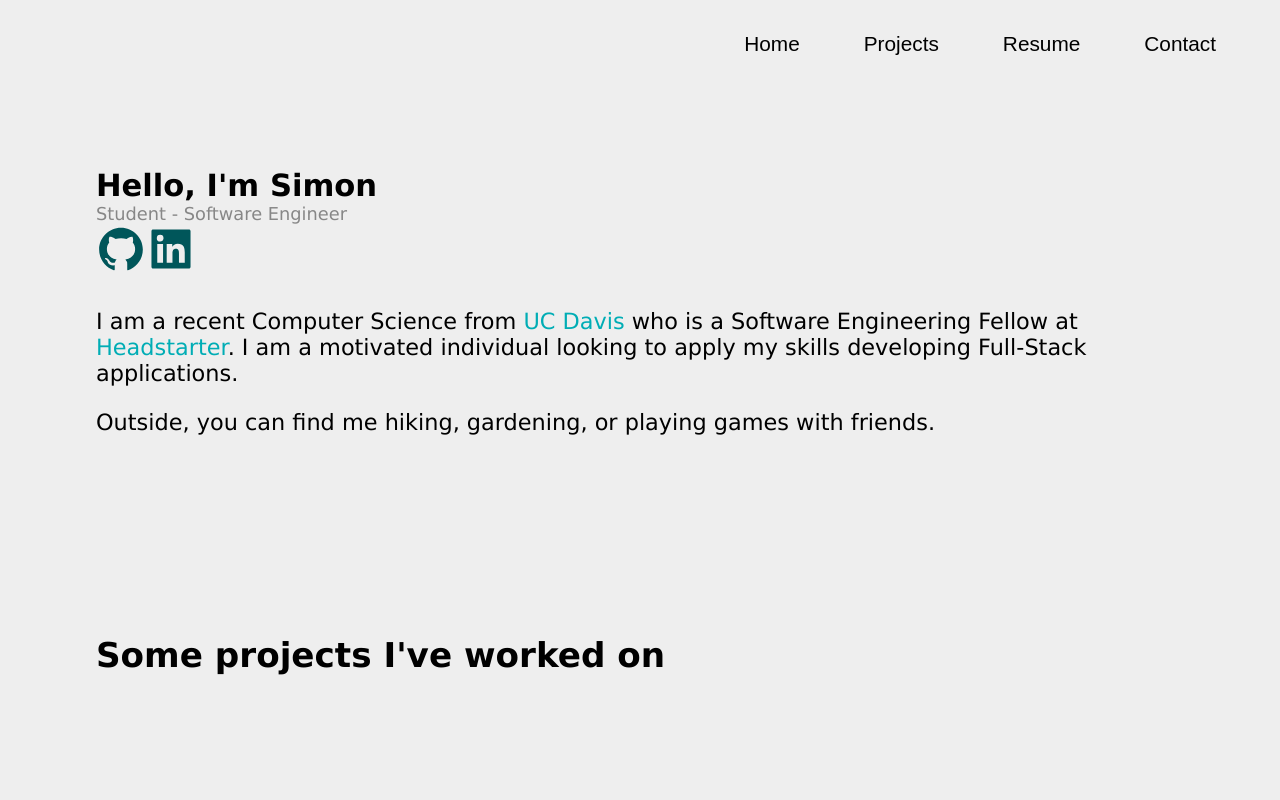
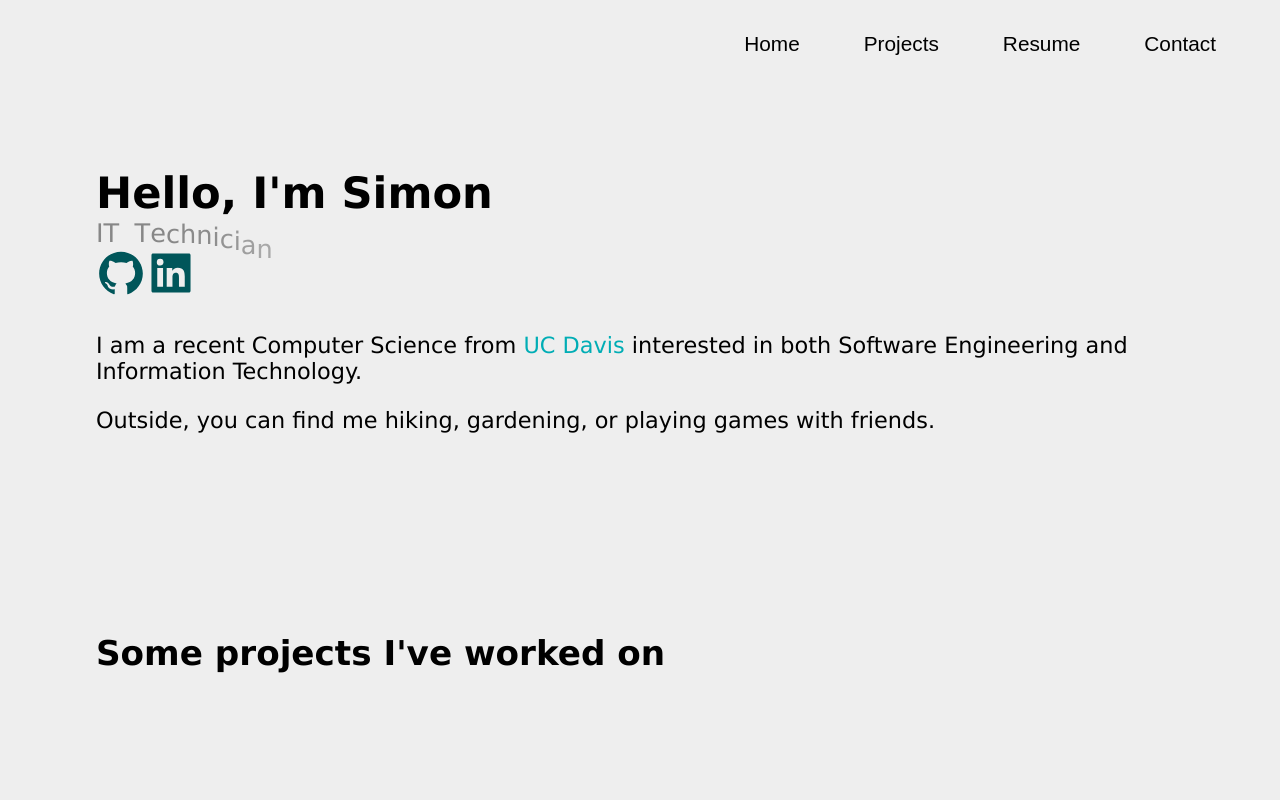
Before and after one commit to SaltMeister/PortfolioWeb, a React (Create React App) app in the folder portfolio/: page / in a window 1280 px wide. Shown: the top 800 px of the page. Built offline with nearby package versions, Linux system fonts and the light colour scheme.

Commit message:
Animations for sub title text

```diff
--- a/portfolio/src/components/AboutComponent.jsx
+++ b/portfolio/src/components/AboutComponent.jsx
@@ -1,18 +1,26 @@
 import React from "react";
+// Global Styles for text sizes
 import globalStyles from "../css/Global.module.css";
 import styles from "../css/About.module.css";
 import { AiFillGithub } from "react-icons/ai";
 import { AiFillLinkedin } from "react-icons/ai";
+import ChangingTextComponent from "./ChangingTextComponent";
 export default function AboutComponent() {
   const redirectLink = (url) => {
-    window.open(url)
+    window.open(url, "_blank");
   }
+
+
+  const textDisplayList = ["Software Engineer", "IT Technician"];
 
   return(
     <div className={styles.aboutWrapper}>
-
+      {/* Top Section of About */}
+      <div>
         <h3 className={globalStyles.largeTitle}>Hello, I'm Simon</h3>
-      <h2 className={globalStyles.subTitle}>Student - Software Engineer</h2>
+        <ChangingTextComponent
+          textList={textDisplayList}
+        />
 
         <div className={styles.flex}>
           <div onClick={() => redirectLink('https://github.com/SaltMeister')}
@@ -25,15 +33,13 @@ export default function AboutComponent() {
             <AiFillLinkedin/>
           </div >
         </div>
-
-
-
+      </div>
+      {/* Gap */}
+      {/* Bottom Section of About */}
       <div className={[styles.contentBox, styles.flex]}>
         <div className={styles.textBox}>
           <p className={globalStyles.text}>I am a recent Computer Science from
-            <span className={globalStyles.highlight}> UC Davis</span> who is a Software Engineering
-            Fellow at <span className={globalStyles.highlight}>Headstarter</span>. I am a motivated individual
-            looking to apply my skills developing Full-Stack applications.
+            <span className={globalStyles.highlight}> UC Davis</span> interested in both Software Engineering and Information Technology.
           </p>
 
           <p className={globalStyles.text}>Outside, you can find me hiking, gardening,
--- /dev/null
+++ b/portfolio/src/components/ChangingTextComponent.jsx
@@ -0,0 +1,35 @@
+import { useState, useEffect } from "react";
+import styles from "../css/ChangingText.module.css"
+import globalStyles from "../css/Global.module.css";
+export default function ChangingTextComponent({textList}) {
+  let [currentIndex, setCurrentIndex] = useState(0);
+
+  useEffect(() => {
+    const interval = setInterval(() => {
+      const index = currentIndex+1 > textList.length - 1 ? 0 : currentIndex+1;
+
+      setCurrentIndex(index);
+      console.log(textList[currentIndex].split(''))
+    }, 6000);
+
+    return () => clearInterval(interval);
+  }, [currentIndex])
+
+
+  if(textList === null)
+    return <></>
+
+  return (
+    <div className={`${styles.container}`}>
+      {textList[currentIndex].split('').map((char, index) => (
+        <h2
+          key={char+index}
+          className={`${styles.slideUp} ${globalStyles.subTitle}`}
+          style={{ animationDelay: `${index * 0.05}s` }}
+        >
+          {char === ' ' ? (<pre>{char}</pre>) : char}
+        </h2>
+      ))}
+    </div>
+  )
+}
--- a/portfolio/src/css/About.module.css
+++ b/portfolio/src/css/About.module.css
@@ -1,9 +1,12 @@
-.image {
+.contentBox {
+  margin-top: calc(1rem + 1vh);
+}
+/* .image {
   max-height: 250px;
   max-width: 150px;
   border-radius: 10%;
   margin: 0rem 2rem 2rem 2rem;
-}
+} */
 
 .aboutWrapper {
   display: block;
@@ -25,14 +28,11 @@
 .socialLinks:hover {
   color: lightblue;
 }
+
+
+
 @media only screen and (max-width: 600px) {
   .socialLinks {
     font-size: 30px;
   }
 }
-
-
-
-.contentBox {
-  margin-top: calc(1rem + 1vh);
-}
--- /dev/null
+++ b/portfolio/src/css/ChangingText.module.css
@@ -0,0 +1,24 @@
+.container {
+  display: flex;
+  padding: 0px;
+  margin: 0px;
+  height: 30px;
+}
+
+.slideUp {
+  animation: 750ms slideFadeUp;
+  transition: all 500ms;
+  opacity: 0;
+  animation-fill-mode: forwards;
+}
+
+@keyframes slideFadeUp {
+  0% {
+    transform: translateY(50px);
+    opacity: 0;
+  }
+  100% {
+    transform: translateY(0px);
+    opacity: 1;
+  }
+}
--- a/portfolio/src/css/Global.module.css
+++ b/portfolio/src/css/Global.module.css
@@ -1,13 +1,14 @@
 .largeTitle {
   margin: 0px;
-  font-size: calc(5px + 2vw);
+  font-size: calc(1.5rem + 1.5vw);
 }
 .subTitle {
   margin: 0px;
   color: darkgray;
   font-weight: lighter;
   filter: brightness(80%);
-  font-size: calc(5px + 1vw);
+  font-size: calc(1rem + 0.75vw);
+
 }
 .highlight {
   color: #00ADB5;
```
Lines whose indentation alone changed are shown as unchanged.
